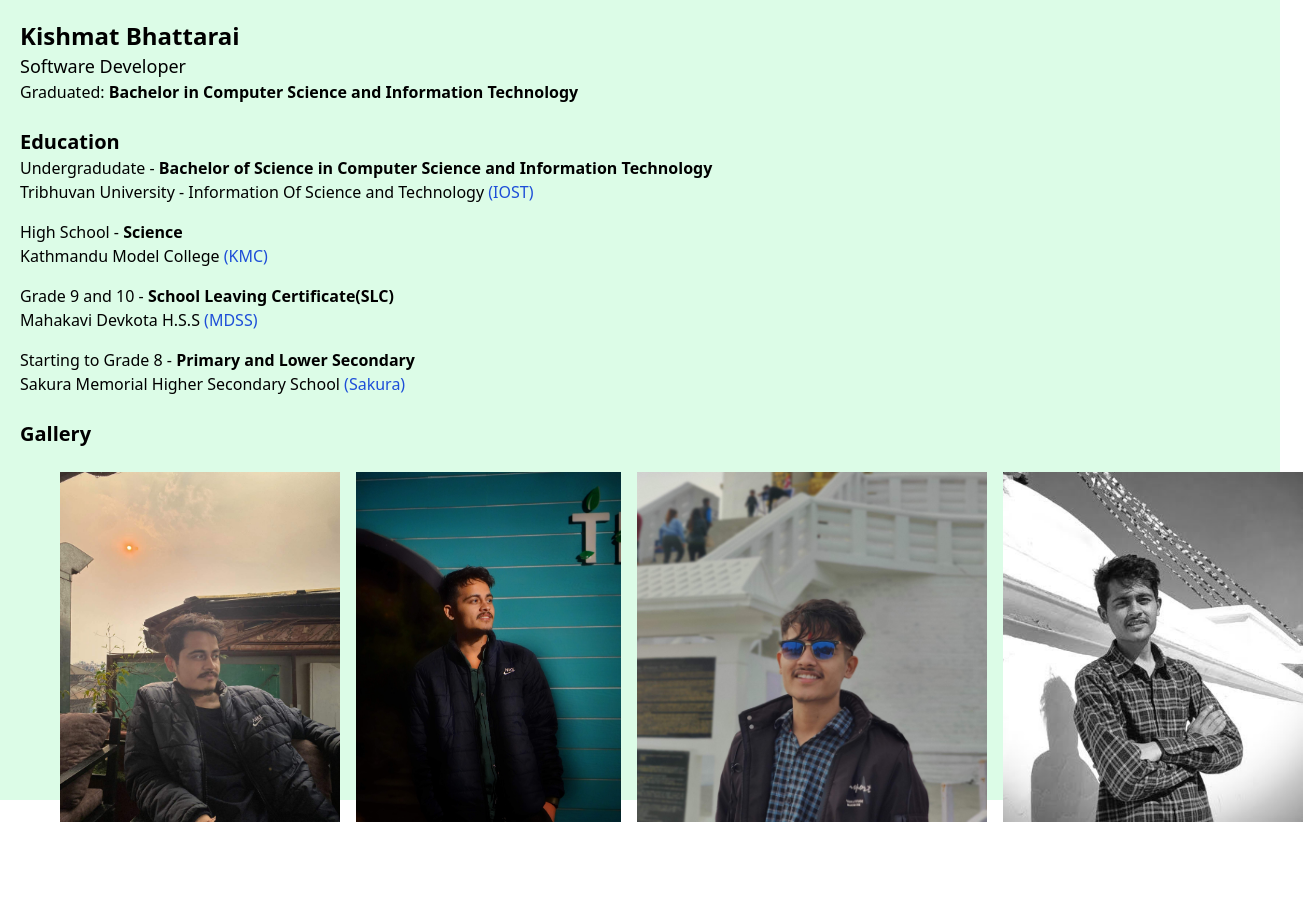
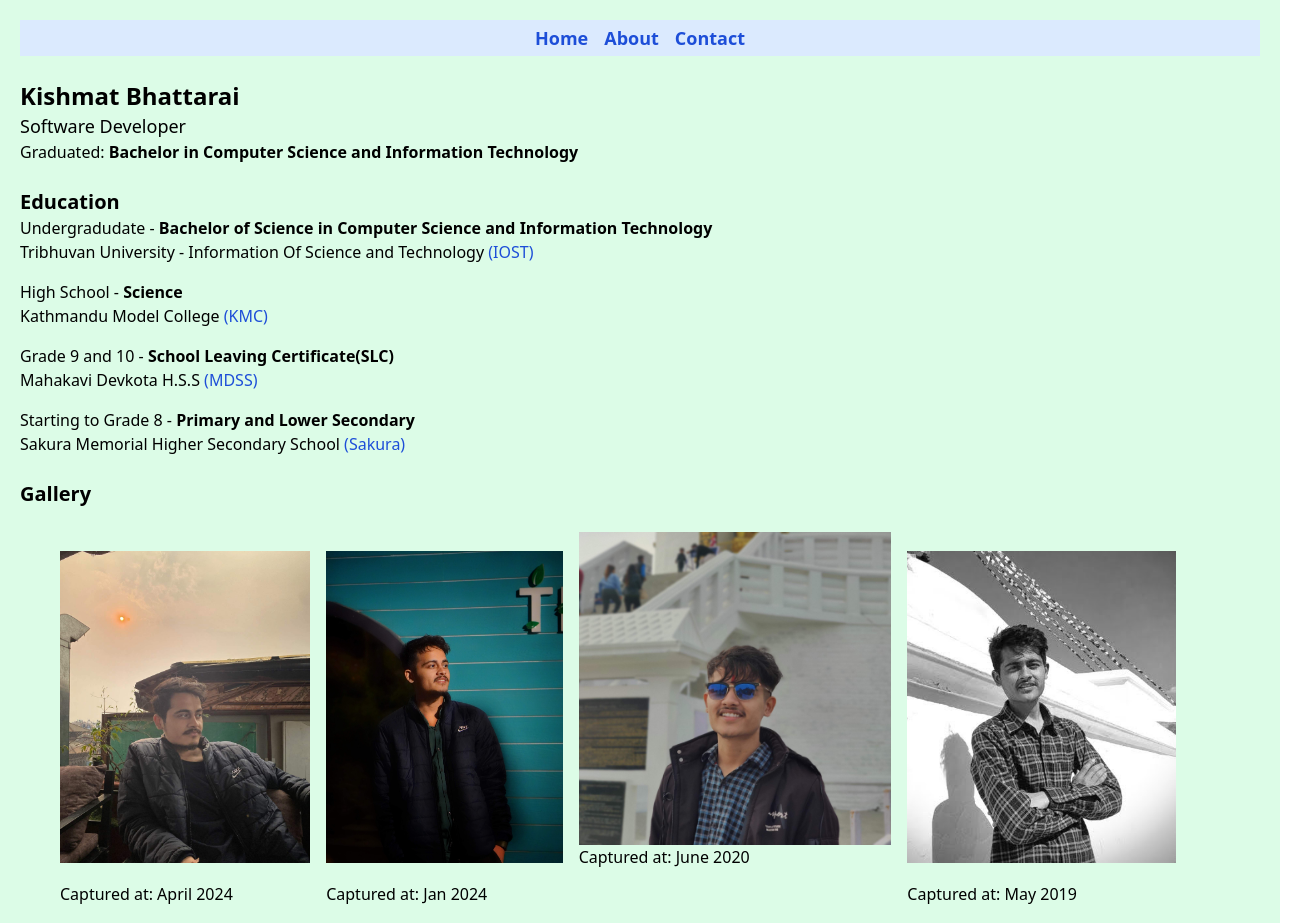
Before and after one commit to 0xkibh/kishmat-page, a Nuxt app: page / in a window 1280 px wide. Shown: the top 923 px of the page, 1303 px wide, since content can reach past the window. Before the commit the page ends 822 px from the top, so only its background shows below. Built offline with nearby package versions, Linux system fonts and the light colour scheme.

Commit message:
feat: pages with about and contact

```diff
--- a/app.vue
+++ /dev/null
@@ -1,7 +0,0 @@
-<template >
-  <div class="py-5 px-5 flex flex-col space-y-6 bg-green-100  h-max md:h-screen w-full">
-    <Profile/>
-    <Education/>
-    <Gallery/>
-  </div>
-</template>
--- a/components/gallery.vue
+++ b/components/gallery.vue
@@ -2,10 +2,22 @@
     <h2 class="text-lg md:text-xl font-semibold">Gallery</h2>
     <div class="flex flex-col">
         <div class="flex flex-col md:flex-row mx-1 md:mx-10 space-y-4 w-[90%] md:space-x-4 md:space-y-0">
-            <NuxtImg class="w-full md:h-[350px] md:object-contain" src="/images/kishmat01.jpeg" alt="img1"/>
-            <NuxtImg class="w-full md:h-[350px] md:object-contain" src="/images/kishmat_bhattarai.jpeg" alt="img2"/>
-            <NuxtImg class="w-full md:w-[350px]" src="/images/kishmat-03.jpg" alt="img4"/>
-            <NuxtImg class="w-full md:h-[350px] md:object-contain" src="/images/kishmat.jpeg" alt="img3"/>
+            <div class="flex flex-col">
+                <NuxtImg class="w-full md:h-[350px] md:object-contain" src="/images/kishmat01.jpeg" alt="img1"/>
+                <p>Captured at: April 2024</p>
+            </div>
+            <div>
+                <NuxtImg class="w-full md:h-[350px] md:object-contain" src="/images/kishmat_bhattarai.jpeg" alt="img2"/>
+                <p>Captured at: Jan 2024</p>
+            </div>
+            <div>
+                <NuxtImg class="w-full md:w-[350px]" src="/images/kishmat-03.jpg" alt="img4"/>
+                <p>Captured at: June 2020</p>
+            </div>
+            <div>
+                <NuxtImg class="w-full md:h-[350px] md:object-contain" src="/images/kishmat.jpeg" alt="img3"/>
+                <p>Captured at: May 2019</p>
+            </div>
         </div>
     </div>
 </template>
--- /dev/null
+++ b/components/navbar.vue
@@ -0,0 +1,7 @@
+<template>
+    <div class="w-full py-1 bg-blue-100 flex justify-center space-x-4 text-lg text-blue-700  font-semibold">
+        <a class="hover:text-blue-500" href="/">Home</a>
+        <a class="hover:text-blue-500" href="/about">About</a>
+        <a class="hover:text-blue-500" href="/contact">Contact</a>
+    </div>
+</template>
--- /dev/null
+++ b/pages/about/index.vue
@@ -0,0 +1,15 @@
+<template >
+    <div class="py-5 px-5 flex flex-col space-y-6 bg-green-100 h-screen w-full">
+      <Navbar/>
+      <p class="text-2xl">About Me</p>
+      <div class="flex flex-col space-y-2">
+        <p>Date of Birth: June 1999</p>
+        <p>Home Town: Sunwal, Nawalparasi(West)</p>
+        <p>Lives In: Lalitpur, Nepal</p>
+        <p>Hobby: Sports, Writing</p>
+        <p>Adores watching Virat Kohli play classical cricketing shots</p>
+      </div>
+
+
+    </div>
+  </template>
--- /dev/null
+++ b/pages/contact/index.vue
@@ -0,0 +1,11 @@
+<template >
+    <div class="py-5 px-5 flex flex-col space-y-6 bg-green-100 h-screen w-full">
+      <Navbar/>
+      <p class="text-2xl">Contact Me</p>
+      <div class="flex flex-col space-y-2">
+        <p>Email: kishmat17@gmail.com</p>
+      </div>
+
+
+    </div>
+  </template>
--- /dev/null
+++ b/pages/index.vue
@@ -0,0 +1,8 @@
+<template >
+    <div class="py-5 px-5 flex flex-col space-y-6 bg-green-100 h-max w-full">
+      <Navbar/>
+      <Profile/>
+      <Education/>
+      <Gallery/>
+    </div>
+  </template>
```
